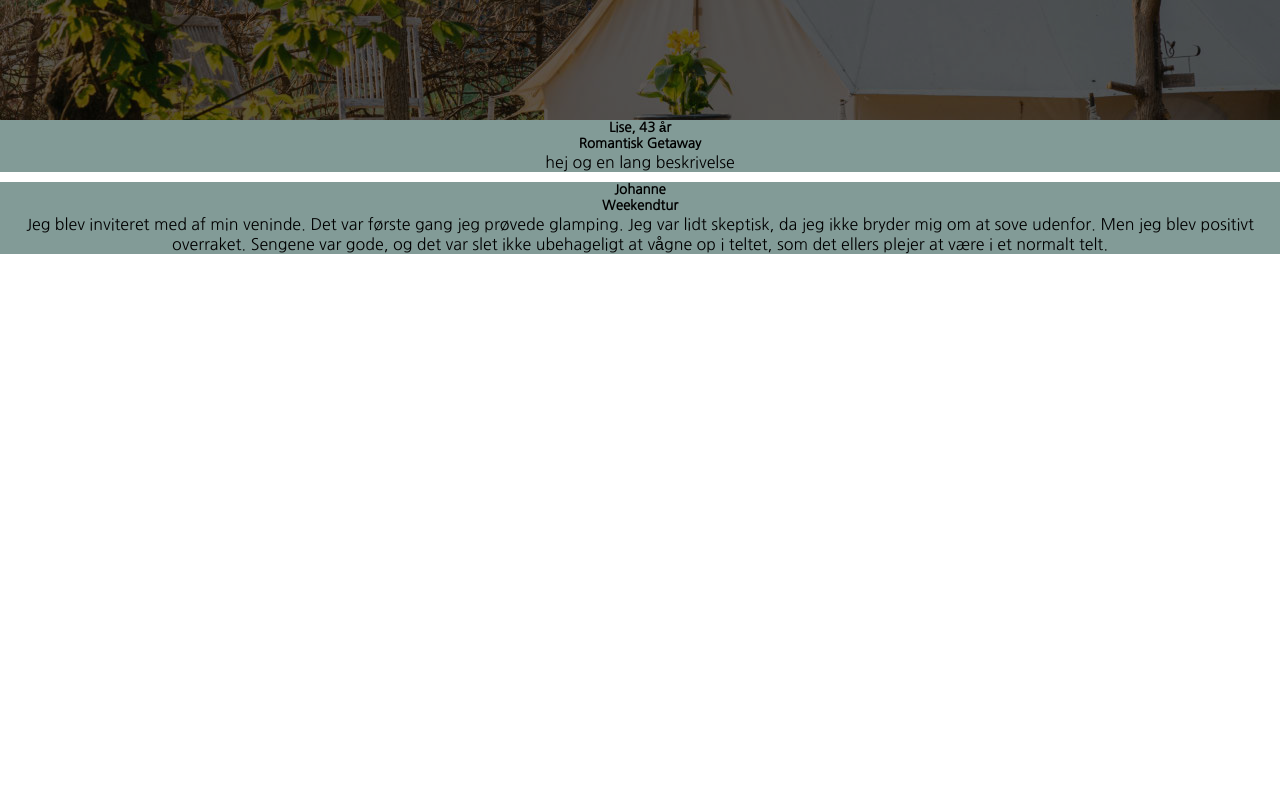
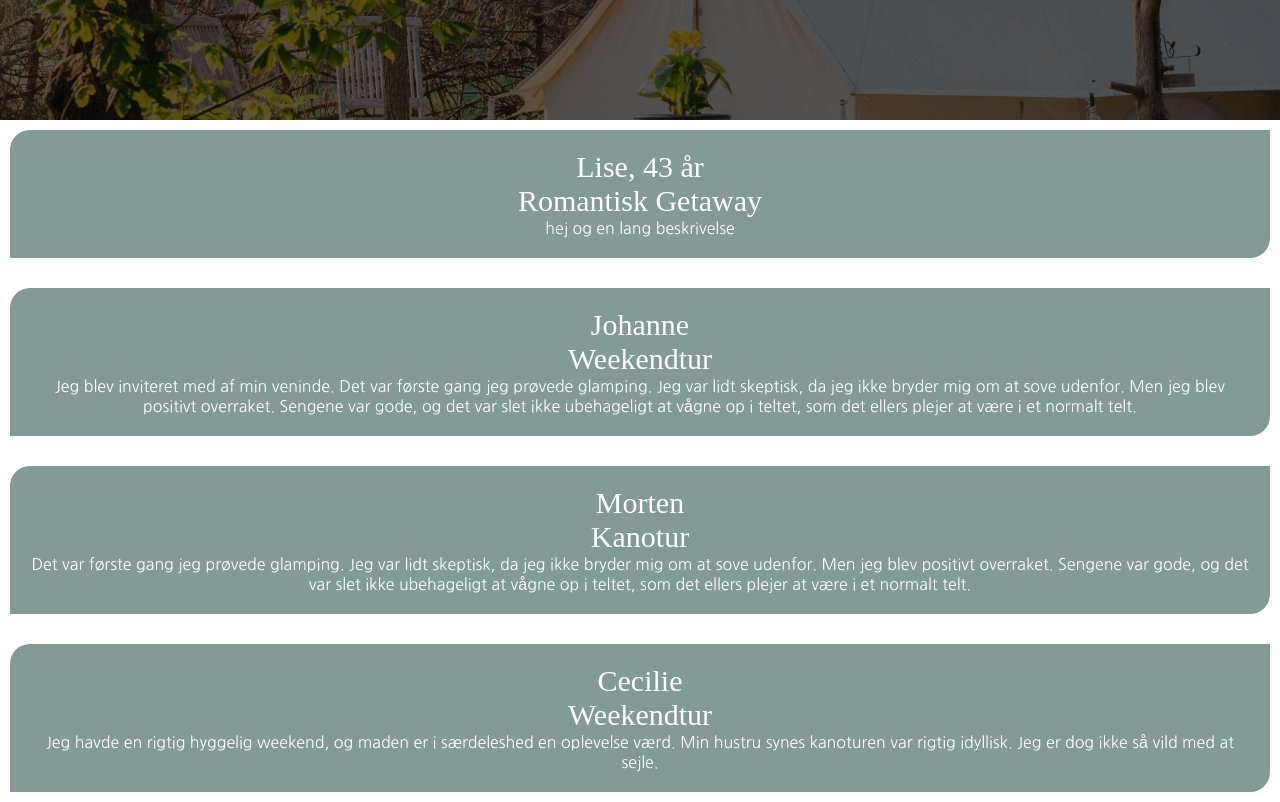
Before and after one commit to AnneLundM/glamping, a React (Vite) app: page / in a window 1280 px wide. Shown: the part 280-1082 px from the top of the page. Before the commit the page ends 800 px from the top, so only its background shows below. Built offline with nearby package versions, Linux system fonts and the light colour scheme; a web font is replaced by a local one.

Commit message:
comments

```diff
--- a/src/App.css
+++ b/src/App.css
@@ -15,6 +15,7 @@
 
 body {
   font-family: "Nanum Gothic", sans-serif;
+  color: white;
 }
 
 h1,
@@ -22,7 +23,7 @@ h2,
 h3,
 h4 {
   font-family: "Zen Loop", cursive;
-  color: white;
+  font-weight: 200;
 }
 
 #root {
--- a/src/App.jsx
+++ b/src/App.jsx
@@ -2,12 +2,14 @@ import "./App.css";
 import PageHeader from "./components/pageHeader/PageHeader";
 import Review from "./components/review/Review";
 
-// Parent/forældre komponent
+// Parent/forældre komponent - Den 'hoved'-komponent der styrer visninger af andre komponenter
 function App() {
   return (
     <>
+      {/* Child komponent */}
       <PageHeader />
       <div className='container'>
+        {/* Child komponent der videresender props (title, name, description) Props er egenskaber: Objekter med værdier - i dette tilfælde strings */}
         <Review
           title={"Romantisk Getaway"}
           name={"Lise, 43 år"}
@@ -20,8 +22,20 @@ function App() {
             "Jeg blev inviteret med af min veninde. Det var første gang jeg prøvede glamping. Jeg var lidt skeptisk, da jeg ikke bryder mig om at sove udenfor. Men jeg blev positivt overraket. Sengene var gode, og det var slet ikke ubehageligt at vågne op i teltet, som det ellers plejer at være i et normalt telt."
           }
         />
-        <Review />
-        <Review />
+        <Review
+          title={"Kanotur"}
+          name={"Morten"}
+          description={
+            "Det var første gang jeg prøvede glamping. Jeg var lidt skeptisk, da jeg ikke bryder mig om at sove udenfor. Men jeg blev positivt overraket. Sengene var gode, og det var slet ikke ubehageligt at vågne op i teltet, som det ellers plejer at være i et normalt telt."
+          }
+        />
+        <Review
+          title={"Weekendtur"}
+          name={"Cecilie"}
+          description={
+            "Jeg havde en rigtig hyggelig weekend, og maden er i særdeleshed en oplevelse værd. Min hustru synes kanoturen var rigtig idyllisk. Jeg er dog ikke så vild med at sejle."
+          }
+        />
       </div>
     </>
   );
--- a/src/components/review/Review.jsx
+++ b/src/components/review/Review.jsx
@@ -1,10 +1,13 @@
+// Vi bruger module.css for at undgå globale konflikter
 import styles from "./review.module.css";
+
+// Review er en child-komponent, som får data (props) fra forældre-komponenten
 
 const Review = ({ title, name, description }) => {
   return (
     <article className={styles.review}>
-      <h5>{name}</h5>
-      <h5>{title}</h5>
+      <h4>{name}</h4>
+      <h4>{title}</h4>
       <p>{description}</p>
     </article>
   );
--- a/src/components/review/review.module.css
+++ b/src/components/review/review.module.css
@@ -1,3 +1,10 @@
 .review {
   background-color: #829b97;
+  margin: 10px;
+  padding: 20px;
+  border-radius: 20px 0;
+
+  h4 {
+    font-size: 30px;
+  }
 }
```
